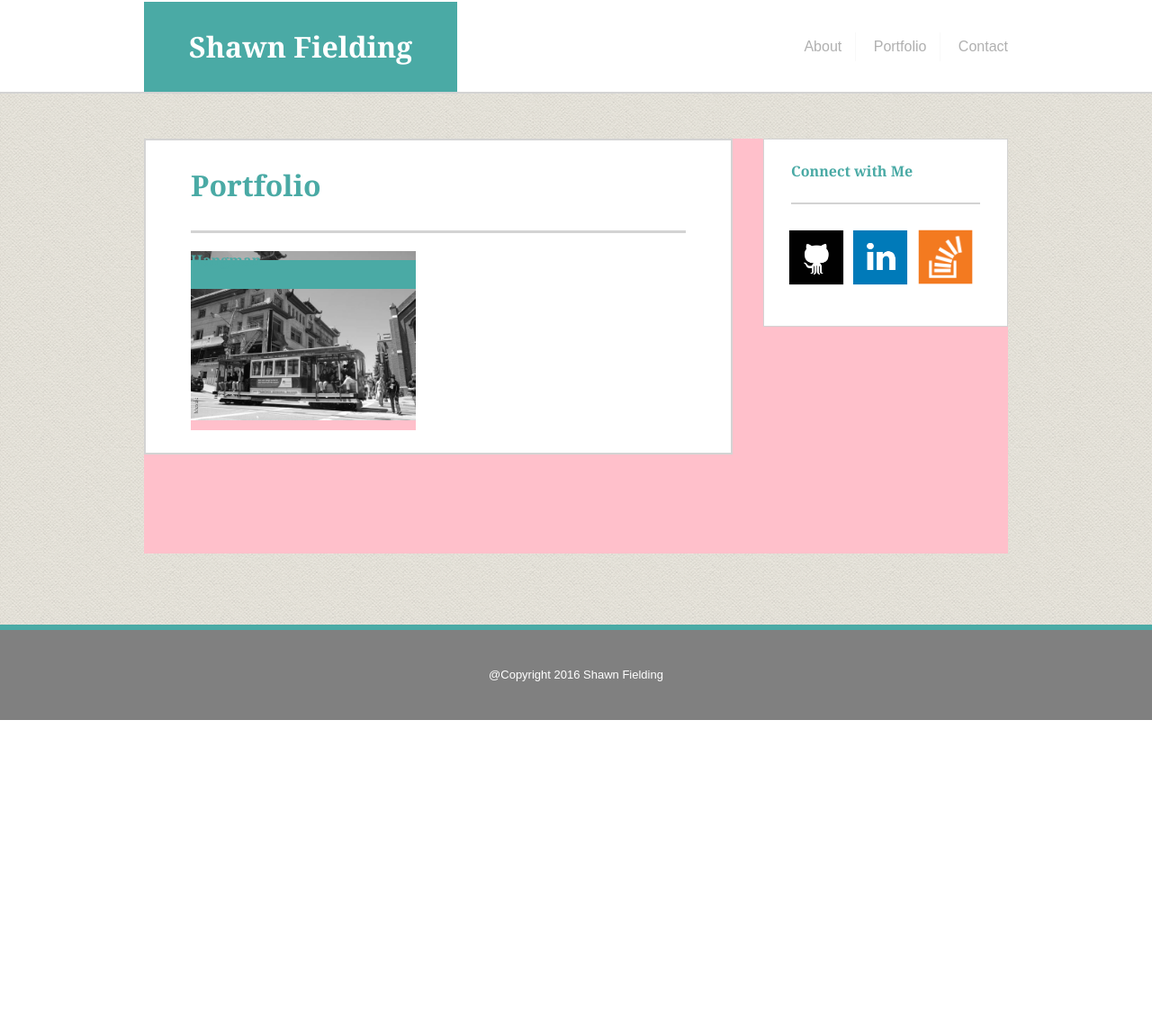
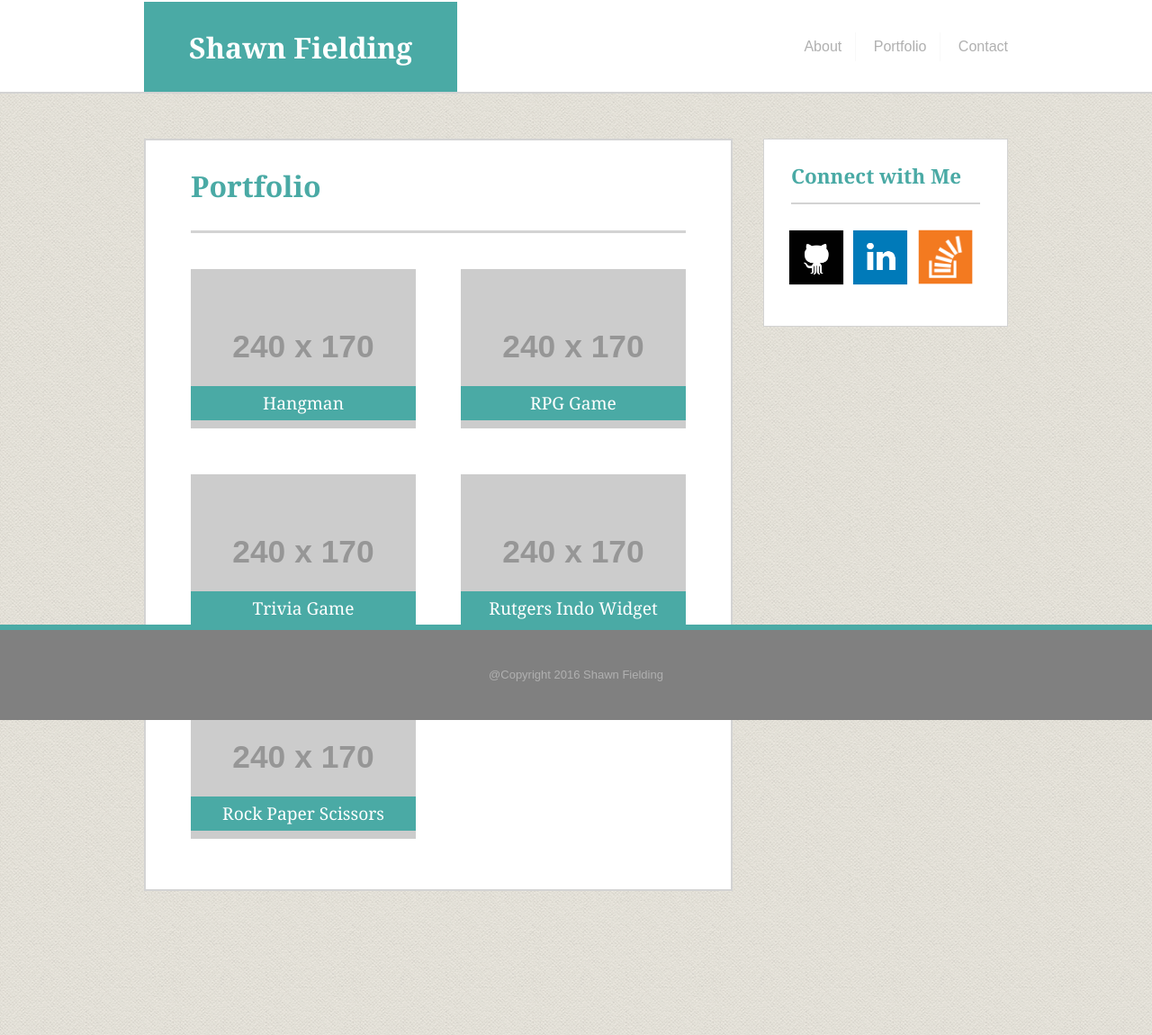
Before and after one commit to shawnfielding/Basic-Portfolio, a PHP site: page /portfolio.html in a window 1280 px wide. Shown: the whole page at 90% size. Before the commit the page ends 800 px from the top, so only its background shows below. Run offline with PHP 8.4, Linux system fonts and the light colour scheme; grey boxes labelled with a size stand in for pictures from a placeholder-image service; some libraries are stand-ins or nearby versions.

Commit message:
final update

```diff
--- a/assets/css/style.css
+++ b/assets/css/style.css
@@ -1,68 +1,95 @@
 body {
     background: url("../images/seamless_paper_texture.png");
-    margin:0;
-
 }
-/*Altering universal text attributes*/
-
-*{
-    color: rgb(176,176,176);
-    font-size: 16px;
-    line-height:2;
-    font-family: 'Arial', 'Helvetica Neue', Helvetica, sans-serif;
-    background-repeat: repeat;
-}
-
+/*Altering text attributes*/
 a {
     text-decoration: none;
     color: rgb(176,176,176);
 }
 
-h1, h2, h3 {
+h1, h2, h3, h4{
+    font-family: 'Georgia', Times, "Times New Roman", serif;
+}
+
+h1, h2, h3{
+    float: left;
+    font-weight: bold;
+    height: 30px;
+    line-height: 1em;
+}
+
+h1, h2{
+    font-size: 2em;
+}
+
+h2, h3{
     color: #4aaaa5;
-    font-family: 'Georgia', Times, "Times New Roman", serif;
-    margin: 0px 0px 0px 0px;
-    position: relative;
-    top: 50%;
-    transform: translateY(-50%);
 }
+
+h1, h4{
+    color: white;
+}
+
+h1{
+    background-color: #4aaaa5;
+    padding: 35px 50px;
+    height: 30px;
+}
+
+h2{
+    padding-top:35px;
+}
+
+h3{
+    padding-top:30px;
+    font-size: 1.4em;
+}
+h4 {
+    text-align: center;
+    font-size: larger;
+    font-weight: 100;
+}
+
 ul{
     list-style-type: none;
+    text-indent: 2em;
+}
+div{
+    color: rgb(176,176,176);
+    font-size: 16px;
+    line-height: 2;
+    font-family: 'Arial', 'Helvetica Neue', Helvetica, sans-serif;
+}
+li{
+    line-height: 1.2em;
 }
 
-/*Defining how the header looks*/
+p::first-letter{
+    font-size: larger;
+    font-weight: 800;
+    font-family: "Palatino Linotype", "Book Antiqua", Palatino, serif;
+
+}
+/*----------------- Header Affecting All Pages ----------------*/
 header {
     background-color: white;
     border-bottom: 2px solid lightgray;
     height: 100px;
     width: 100%;
     text-align: center;
-    margin:0px;
-    /*margin: -1% -1% 0px -1%;*/
     padding-top: 2px;
+    position: relative;
 }
 
 #headcontent{
-    display: inline-block;
-    max-width: 960px;
-    width: 90%;
-    height: 100%;
+    width: 960px;
+    height: 99%;
+    left: 0;
+    right: 0;
+    margin: auto;
 }
 
-#myname {
-    background-color: #4aaaa5;
-    display: inline-block;
-    float: left;
-    white-space: nowrap;
-    padding: 0px 50px 0px 50px;
-    height: 100%;
-}
-
-#myname h1{
-    color: white;
-    font-size: 2em;
-}
-
+/*---------------- Navigation Affecting All Pages ---------*/
 nav {
     float: right;
     height: 100%;
@@ -80,33 +107,21 @@ nav {
 }
 
 .navlink a:hover {
+    font-size: larger;
     background-color: gray;
     color: white;
+    font-family
 }
 
-.lastnavlink {
+#lastnavlink {
     padding: 0px 0px 0px 15px;
-    display: inline-block;
-    position: relative;
-    top: 50%;
-    transform: translateY(-50%);
+    border: none;
 }
-.lastnavlink a:hover {
-    background-color: gray;
-    color: white;
-}
-/*contains all sections below the header and above the footer*/
+/*----------------- Content Area Affection all Pages -----------*/
 #container {
     margin: 50px auto;
     width: 960px;
     overflow: auto;
-    background-color:pink
-;
-}
-
-/*defining how the content looks*/
-section h1{
-    font-size: 2em;
 }
 
 #maincontent {
@@ -134,12 +149,13 @@ section h1{
     margin:0px 50px 0px 50px;
     width: 550px;
 }
-
+/*------------------- Contact Area Specifc ----------------*/
 #profile {
     height: 200px;
     float: left;
     margin-right: 20px;
 }
+
 label{
     display: block;
     margin-bottom: 5px;
@@ -172,7 +188,7 @@ button{
 
 
 }
-/*defining how the link area looks*/
+/* ---------------------Aside affecting all pages ----------*/
 aside {
     background-color: white;
     width: 270px;
@@ -180,10 +196,6 @@ aside {
     border: 1px solid lightgray;
     padding-bottom: 40px;
     display: block;
-}
-
-aside h2{
-    font-weight: 600;
 }
 
 #connectheader {
@@ -205,26 +217,39 @@ aside h2{
 #connectbuttons img{
     height: 67px;
 }
+
 #connectbuttons img:hover{
     height: 80px;
 }
+/*-------------------- profile specific ---------------*/
 .photodiv{
     width: 250px;
     position: relative;
-    background-color: pink;
+    display: inline-block;
+    margin:20px 0px;
+}
+
+#photodiv1,  #photodiv3,  #photodiv5{
+    float: left;
+}
+
+#photodiv2, #photodiv4{
+    float:right;
 }
 
 .profilephoto{
     width: 100%;
 }
+
 .photobanner{
     position: absolute;
     background-color: #4aaaa5;
     width: 100%;
-    top: 10px;
-
+    bottom: 20px;
 }
 
+
+/* ---------------------- Honorary Footer Helper Thing ------------*/
 /*this div ensure that the content is always able to seen when scroll is happening.  Without it the footer covers some content.*/
 #protectcontent{
     clear: both;
@@ -233,7 +258,7 @@ aside h2{
     width: 100%;
 }
 
-/*defining how the footer looks*/
+/*--------------------- Footer Affecting All Pages*/
 footer{
     position: fixed;
     bottom: 0;
@@ -242,7 +267,7 @@ footer{
     background-color: gray;
     border-top: 6px solid #4aaaa5;
     font-size: small;
-    color: white;
+    color: whitxe;
     height: 100px;
 
 }
@@ -255,4 +280,6 @@ footer{
     transform: translateY(-50%);
     display: block;
     text-align: center;
+    color: rgb(176,176,176);
+    font-family: 'Arial', 'Helvetica Neue', Helvetica, sans-serif;
 }
--- a/portfolio.html
+++ b/portfolio.html
@@ -2,36 +2,70 @@
 <html>
 <head>
 	<meta charset="utf-8">
+	<link rel="stylesheet" type="text/css" href="assets/css/reset.css">
 	<link rel="stylesheet" type="text/css" href="assets/css/style.css">
 	<title>Shawn Fielding's Portfolio</title>
 </head>
 <body>
 	<header>
 		<div id="headcontent">
-			<div id="myname"><h1>Shawn Fielding</h1></div>
+			<h1>Shawn Fielding</h1>
 			<nav>
 				<div class="navlink"><a href="index.html">About</a></div>
 				<div class="navlink"><a href="portfolio.html">Portfolio</a></div>
-				<div class="lastnavlink"><a href="contact.html">Contact</a></div>
+				<div class="navlink" id="lastnavlink"><a href="contact.html">Contact</a></div>
 			</nav>
 		</div>
 	</header>
 	<div id="container">
-	<!-- The main content on this is a bunch of links to my stuff. -->
+	<!-- The main content on this page is a bio plus a picture. -->
 		<section id="maincontent">
-			<div id="maincontentheader"><h1>Portfolio</h1></div>
+			<div id="maincontentheader"><h2>Portfolio</h2></div>
 			<div id="maincontentcontent">
 				<div class="photodiv" id="photodiv1">
 					<a href="#">
-							<img class="profilephoto" src="assets/images/indexplaceholder.jpg">
-						<div class="photobanner" id="photobanner1"><h3>Hangman</h3>
+						<img class="profilephoto" src="http://placehold.it/240x170">
+						<div class="photobanner" id="photobanner1">
+							<h4>Hangman</h4>
+						</div>
+					</a>
+				</div>
+				<div class="photodiv" id="photodiv2">
+					<a href="#">
+						<img class="profilephoto" src="http://placehold.it/240x170">
+						<div class="photobanner" id="photobanner2">
+							<h4>RPG Game</h4>
+						</div>
+					</a>
+				</div>
+				<div class="photodiv" id="photodiv3">
+					<a href="#">
+						<img class="profilephoto" src="http://placehold.it/240x170">
+						<div class="photobanner" id="photobanner3">
+							<h4>Trivia Game</h4>
+						</div>
+					</a>
+				</div>
+				<div class="photodiv" id="photodiv4">
+					<a href="#">
+						<img class="profilephoto" src="http://placehold.it/240x170">
+						<div class="photobanner" id="photobanner4">
+							<h4>Rutgers Indo Widget</h4>
+						</div>
+					</a>
+				</div>
+				<div class="photodiv" id="photodiv5">
+					<a href="#">
+						<img class="profilephoto" src="http://placehold.it/240x170">
+						<div class="photobanner" id="photobanner5">
+							<h4>Rock Paper Scissors</h4>
 						</div>
 					</a>
 				</div>
 			</div>
 		</section>
 		<aside id="connect">  <!-- where you connect to social media sites -->
-			<div id="connectheader"><h2>Connect with Me</h2></div>
+			<div id="connectheader"><h3>Connect with Me</h3></div>
 			<div id="connectbuttons">
 				<a href="https://github.com/shawnfielding"><img alt="Github link" src="assets/images/github.png"></a>
 
```
Also changed, not shown: contact.html (+7 -6 lines), index.html (+8 -14 lines), 2 other files.
